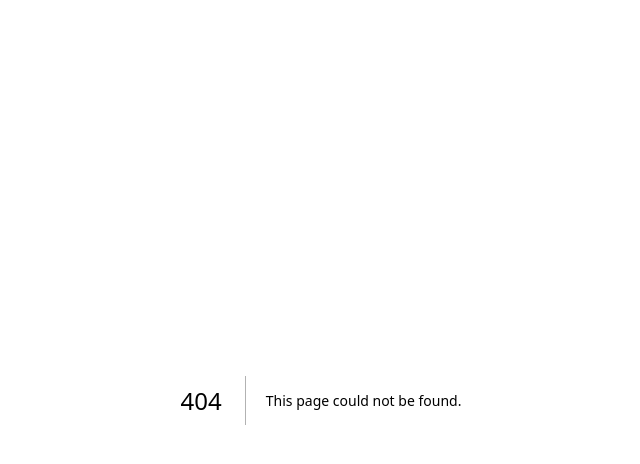
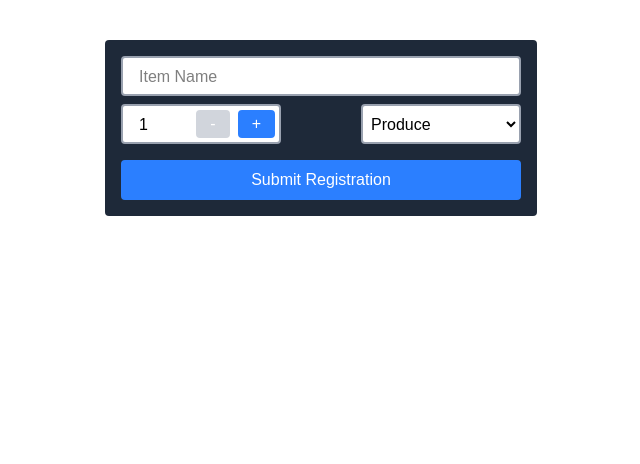
Before and after one commit to SummerShorts676/cprg306-assignments, a Next.js app: page /week-5 in a window 1280 px wide. Before the commit this address had no page. Shown: the top 464 px of the page, without its empty margins (319-959 px from the left). Built offline with nearby package versions, Linux system fonts and the light colour scheme.

Commit message:
week5 assignment
created week five lab link in home page.js and added the two files mentioned in the documentation for this assignment.
add new-item and page.js in week-5 folder, made sure it match properly and displayed the new-item component in the wee5-5/page.js file

```diff
--- a/app/page.js
+++ b/app/page.js
@@ -8,7 +8,7 @@ export default function Home() {
         <li><Link href="/week-2" className="text-cyan-600 underline hover:text-cyan-300">Week 2 - Assignment</Link></li>
         <li><Link href="/week-3" className="text-cyan-600 underline hover:text-cyan-300">Week 3 - Assignment</Link></li>
         <li><Link href="/week-4" className="text-cyan-600 underline hover:text-cyan-300">Week 4 - Assignment</Link></li>
-        <li><Link href="/week-5" className="text-cyan-600 underline hover:text-cyan-300">{/*Week 5 - Assignment*/}</Link></li>
+        <li><Link href="/week-5" className="text-cyan-600 underline hover:text-cyan-300">Week 5 - Assignment</Link></li>
         <li><Link href="/week-6" className="text-cyan-600 underline hover:text-cyan-300">{/*Week 6 - Assignment*/}</Link></li>
         <li><Link href="/week-7" className="text-cyan-600 underline hover:text-cyan-300">{/*Week 7 - Assignment*/}</Link></li>
         <li><Link href="/week-8" className="text-cyan-600 underline hover:text-cyan-300">{/*Week 8 - Assignment*/}</Link></li>
--- /dev/null
+++ b/app/week-5/new-item.js
@@ -0,0 +1,144 @@
+"use client"
+
+import { Catamaran } from "next/font/google";
+import { use, useState } from "react"
+
+
+export default function NewItem() {
+
+    // Name Field
+    const [name, setName] = useState("");
+
+    // Quantity Field (From Week 4)
+    const [quantity, setQuantity] = useState(1)
+
+    const increment = () => {
+        let currentQuantity = quantity.valueOf();
+        setQuantity(currentQuantity + 1);
+    }
+
+    const decrement = () => {
+        let currentQuantity = quantity.valueOf();
+        if (currentQuantity >= 2) {
+            setQuantity(currentQuantity - 1);
+        }
+    }
+
+    // Category Field
+    const [category, setCategory] = useState("produce");
+
+    // Form Control Functions
+    const handleNameChange = (event) => setName(event.target.value);
+    const handleQuantityChange = (event) => setQuantity(event.target.value);
+    const handleCategoryChange = (event) => setCategory(event.target.value);
+
+    // Form Submission Handler
+    const handleSubmit = (event) => {
+        event.preventDefault();
+
+        let item = {
+            itemName: name,
+            amount: quantity,
+            type: category
+        }
+
+        // Alert
+        alert (`
+            Added Item:
+
+            Name: ${item.itemName}
+
+            Quantity: ${item.amount}
+
+            Category: ${item.type}
+            `)
+
+        // Reset inputs
+        setName("");
+        setQuantity(1);
+        setCategory("produce");
+    }
+
+    // Prevent increment button from submitting form
+    const handleIncClick = (event) => {
+        event.preventDefault();
+        increment();
+    };
+    // Prevent decrement button from submitting form
+    const handleDecClick = (event) => {
+        event.preventDefault();
+        decrement();
+    };
+
+    // Styling and Restrictions from WEEK-4 lab
+    const allowedButtonStyles = "inline bg-blue-500 text-white border-2 border-blue-500 rounded px-3 m-1 hover:bg-blue-800 hover:border-blue-200";
+    const notAllowedButtonStyles = "inline bg-gray-300 text-white border-2 border-gray-300 rounded px-3 m-1";
+
+    let decButtonStyles = allowedButtonStyles;
+    let incButtonStyles = allowedButtonStyles;
+    if (quantity <= 1) {
+        decButtonStyles = notAllowedButtonStyles;
+    }
+
+    return (
+        <div className="bg-gray-800 p-4 w-fit rounded mx-auto mt-10">
+            <form onSubmit={handleSubmit} className="grid grid-cols-2 gap-2 w-100">
+                <div className="col-span-2"> {/*  */}
+                    <input
+                        type="text"
+                        placeholder="Item Name"
+                        onChange={handleNameChange}
+                        value={name}
+                        required={true}
+                        className="rounded w-100 h-10 border-2 border-gray-400 bg-white text-black pl-4 pt-0.5"
+                    />
+                </div>
+                <div className="col-span-2 flex flex-row justify-between">
+                    <div>
+                        <div className="flex flex-row justify-between items-center rounded w-40 h-fit border-2 border-gray-400 bg-white text-black">
+                            <p className="ml-4 mt-0.5">{quantity}</p>
+                            <div>
+                                <button className={decButtonStyles} onClick={handleDecClick}>-</button>
+                                <button className={incButtonStyles} onClick={handleIncClick}>+</button>
+                            </div>
+                        </div>
+                    </div>
+                    <div className="text-right">
+                        <select
+                            onChange={handleCategoryChange}
+                            defaultValue="default"
+                            value={category}
+                            className="rounded w-40 h-10 border-2 border-gray-400 bg-white text-black pl-1"
+                        >
+                            <option className="text-center" disabled value="default">--- Categories ---</option>
+                            <option value="Produce">Produce</option>
+                            <option value="Dairy">Dairy</option>
+                            <option value="Bakery">Bakery</option>
+                            <option value="Meat">Meat</option>
+                            <option value="Frozen Foods">Frozen Foods</option>
+                            <option value="Canned Goods">Canned Goods</option>
+                            <option value="Dry Goods">Dry Goods</option>
+                            <option value="Beverages">Beverages</option>
+                            <option value="Snacks">Snacks</option>
+                            <option value="Household">Household</option>
+                            <option value="Other">Other</option>
+                        </select>
+                    </div>
+                </div>
+                <div>
+                    <button
+                        className="rounded w-100 h-10
+                        bg-blue-500
+                        text-white
+                        border-2
+                        mt-2
+                        border-blue-500
+                        hover:bg-blue-800
+                        hover:border-blue-200
+                        col-span-2"
+                    >Submit Registration</button>
+                </div>
+            </form>
+        </div>
+    )
+}
--- /dev/null
+++ b/app/week-5/page.js
@@ -0,0 +1,15 @@
+import NewItem from "./new-item";
+
+
+
+
+export default function WeekFivePage() {
+
+
+
+    return (
+        <main>
+            <NewItem />
+        </main>
+    )
+}
```
